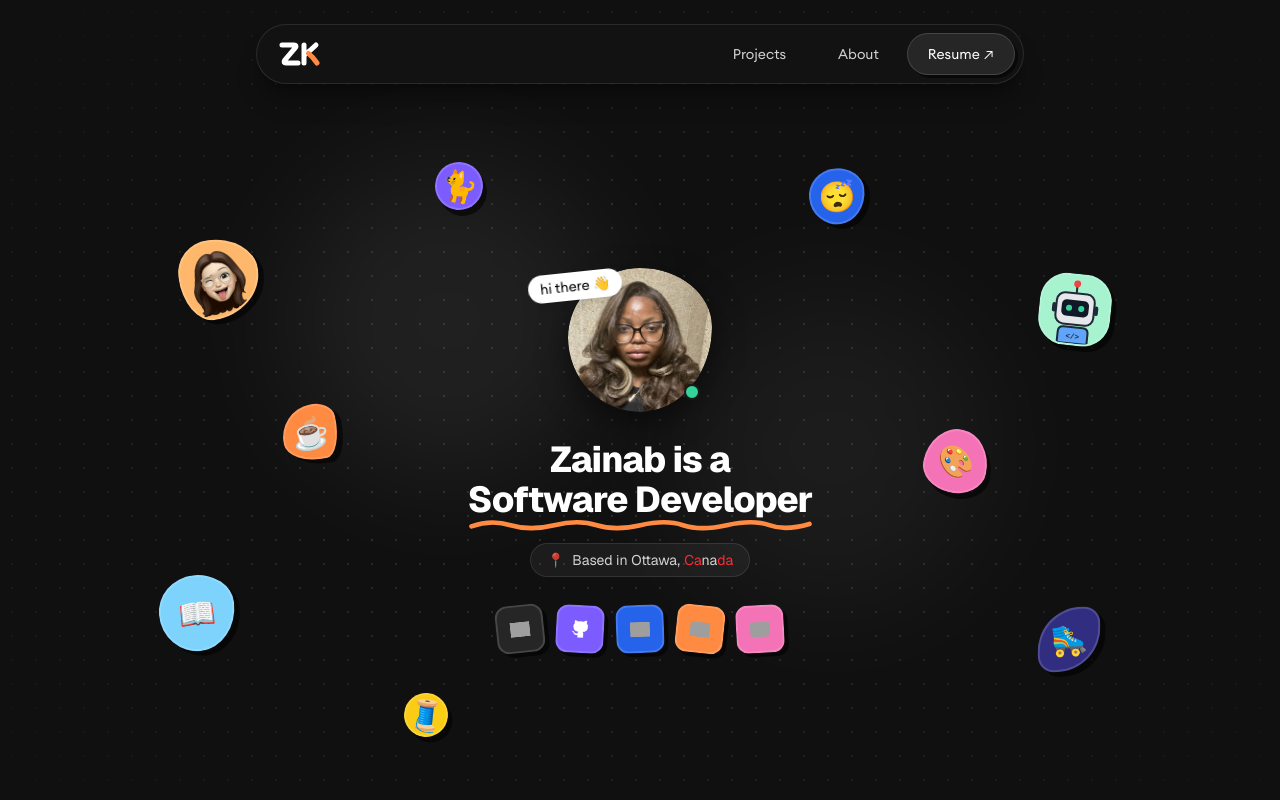
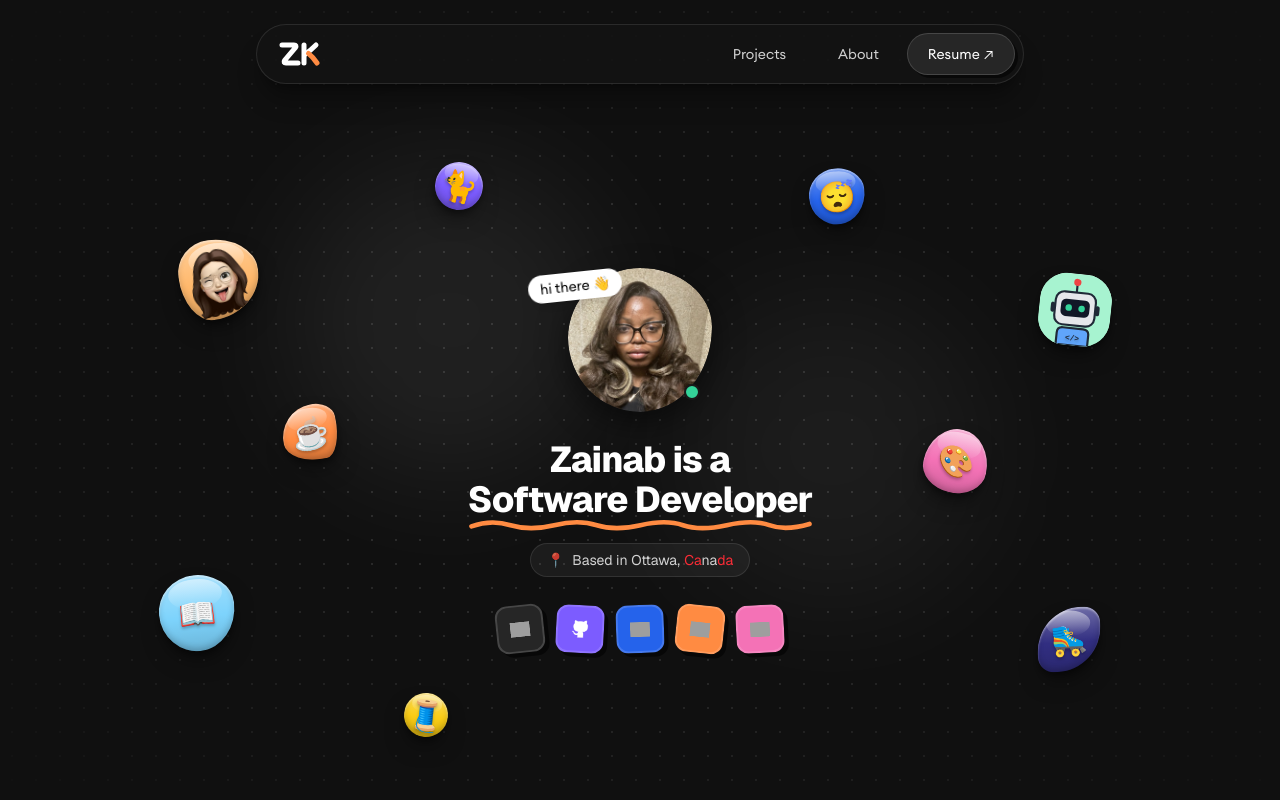
Before and after one commit to zainab-kassim/myportfolio, a Next.js app: page / in a window 1280 px wide. Shown: the top 800 px of the page. Built offline with nearby package versions, Linux system fonts and the light colour scheme; grey boxes are pictures that could not be loaded; what @midudev/tailwind-animations would draw is missing.

Commit message:
Give hero emoji tiles a glossy, lifted look

```diff
--- a/src/app/globals.css
+++ b/src/app/globals.css
@@ -82,7 +82,7 @@ button {
   .hero-float { animation: none; }
 }
 
-/* organic blob shape that slowly morphs (photo frame and some tiles) */
+/* organic blob shape that slowly morphs (frames the hero photo) */
 @keyframes hero-blob {
   0%, 100% { border-radius: 42% 58% 63% 37% / 41% 44% 56% 59%; }
   50%      { border-radius: 58% 42% 38% 62% / 55% 38% 62% 45%; }
@@ -104,3 +104,32 @@ button {
   -webkit-mask-image: radial-gradient(ellipse 70% 60% at 50% 42%, #000 35%, transparent 100%);
   mask-image: radial-gradient(ellipse 70% 60% at 50% 42%, #000 35%, transparent 100%);
 }
+
+/* soft, lifted "app icon" look for the hero tiles:
+   top-lit gradient, glossy highlight, inner rim light and a soft drop shadow */
+@layer components {
+  .soft-lift {
+    position: relative;
+    isolation: isolate;
+    background-image: linear-gradient(180deg, rgba(255, 255, 255, 0.3) 0%, rgba(255, 255, 255, 0) 55%, rgba(0, 0, 0, 0.14) 100%);
+    box-shadow:
+      inset 0 2px 2px rgba(255, 255, 255, 0.45),
+      inset 0 -3px 6px rgba(0, 0, 0, 0.2),
+      0 12px 24px -8px rgba(0, 0, 0, 0.65),
+      0 3px 6px rgba(0, 0, 0, 0.35);
+    text-shadow: 0 2px 3px rgba(0, 0, 0, 0.25);
+  }
+
+  .soft-lift::before {
+    content: '';
+    position: absolute;
+    z-index: -1;
+    top: 5%;
+    left: 15%;
+    right: 15%;
+    height: 40%;
+    border-radius: 50%;
+    background: linear-gradient(180deg, rgba(255, 255, 255, 0.5), rgba(255, 255, 255, 0));
+    pointer-events: none;
+  }
+}
--- a/src/components/HeroSection.tsx
+++ b/src/components/HeroSection.tsx
@@ -96,7 +96,7 @@ export default function HeroSection() {
             <div
               role='img'
               aria-label={tile.label}
-              className={`${tile.size} ${tile.bg} ${tile.rotate} ${tile.shape} flex items-center justify-center overflow-hidden border-2 border-white/15 shadow-[5px_5px_0_rgba(0,0,0,0.55)] text-2xl md:text-3xl select-none transition-transform duration-300 hover:rotate-0 hover:scale-110`}
+              className={`${tile.size} ${tile.bg} ${tile.rotate} ${tile.shape} flex items-center justify-center overflow-hidden soft-lift text-2xl md:text-3xl select-none transition-transform duration-300 hover:rotate-0 hover:scale-110`}
             >
               {tile.content}
             </div>
```
